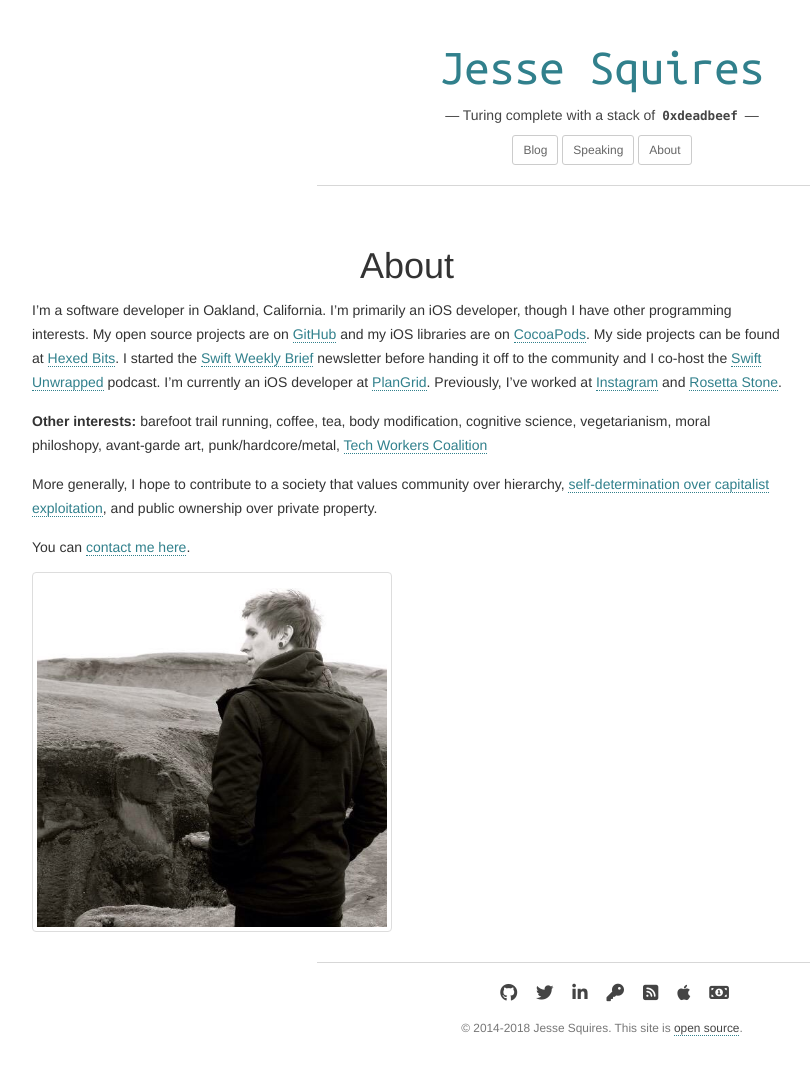
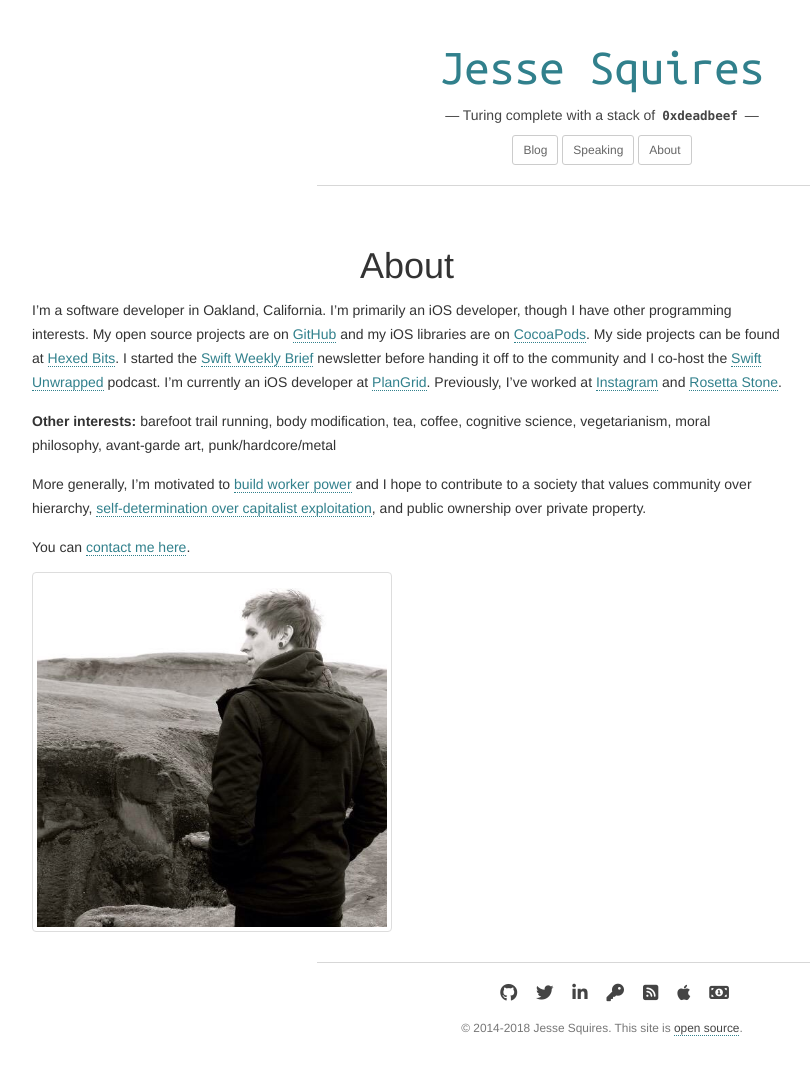
Before and after one commit to jessesquires/jessesquires.com, a Jekyll site: the page built from about.md, in a window 1280 px wide. Shown: the whole page, without its empty margins (38-848 px from the left). Built offline with Jekyll 4.4.1, drawn with Linux system fonts in a browser that asks for light colours; nearby versions of some CDN libraries; library files that are not in the unit come from our copies.

Commit message:
update about

```diff
--- a/about.md
+++ b/about.md
@@ -5,9 +5,9 @@ title: About
 
 I'm a software developer in Oakland, California. I'm primarily an iOS developer, though I have other programming interests. My open source projects are on [GitHub]({{ site.social_links.github}}) and my iOS libraries are on [CocoaPods](https://cocoapods.org/owners/1808). My side projects can be found at [Hexed Bits](https://hexedbits.com). I started the [Swift Weekly Brief](https://swiftweekly.github.io) newsletter before handing it off to the community and I co-host the [Swift Unwrapped](https://spec.fm/podcasts/swift-unwrapped) podcast. I'm currently an iOS developer at [PlanGrid](https://plangrid.com). Previously, I've worked at [Instagram](https://instagram.com) and [Rosetta Stone](https://rosettastone.com).
 
-**Other interests:** barefoot trail running, coffee, tea, body modification, cognitive science, vegetarianism, moral philoshopy, avant-garde art, punk/hardcore/metal, [Tech Workers Coalition](https://www.techworkerscoalition.org)
+**Other interests:** barefoot trail running, body modification, tea, coffee, cognitive science, vegetarianism, moral philosophy, avant-garde art, punk/hardcore/metal
 
-More generally, I hope to contribute to a society that values community over hierarchy, [self-determination over capitalist exploitation](https://crimethinc.com/tce), and public ownership over private property.
+More generally, I'm motivated to [build worker power](https://www.techworkerscoalition.org) and I hope to contribute to a society that values community over hierarchy, [self-determination over capitalist exploitation](https://crimethinc.com/tce), and public ownership over private property.
 
 You can [contact me here](/contact).
 
```
